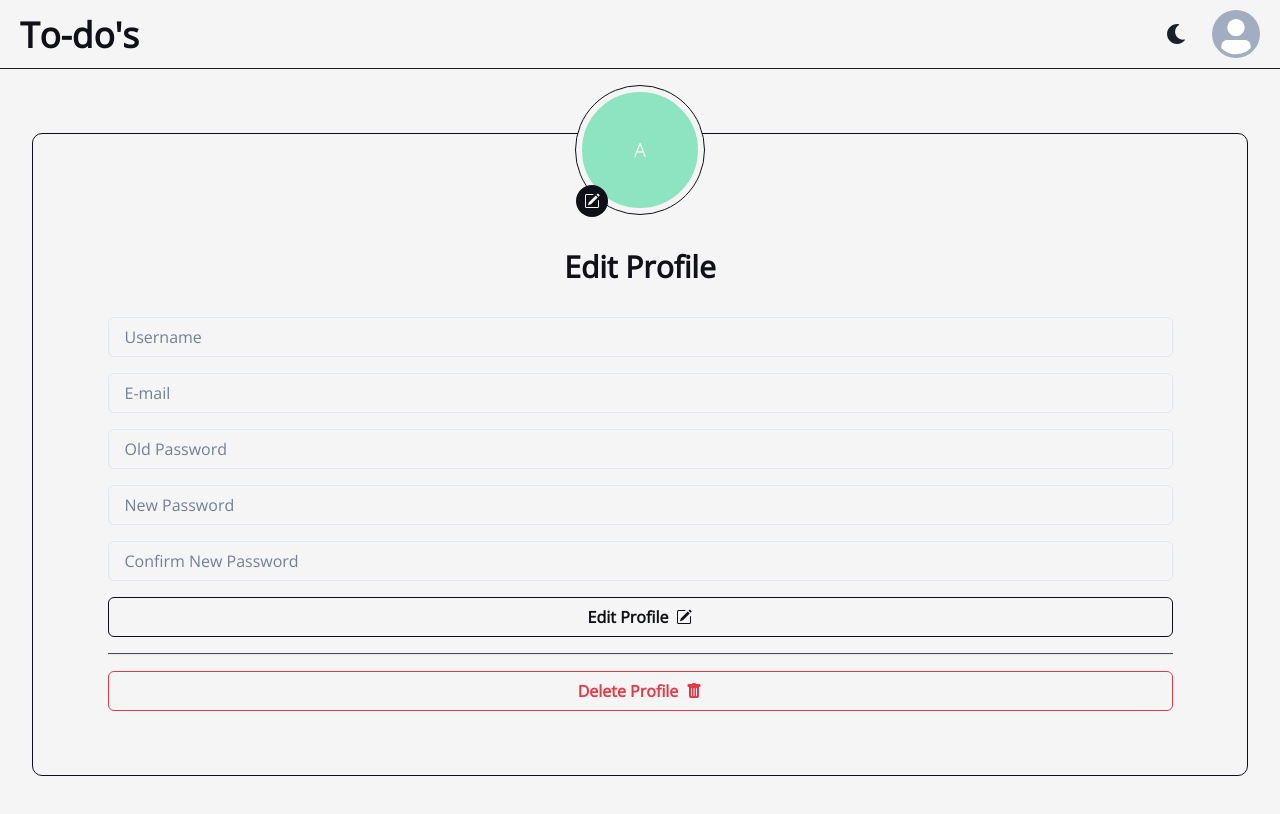
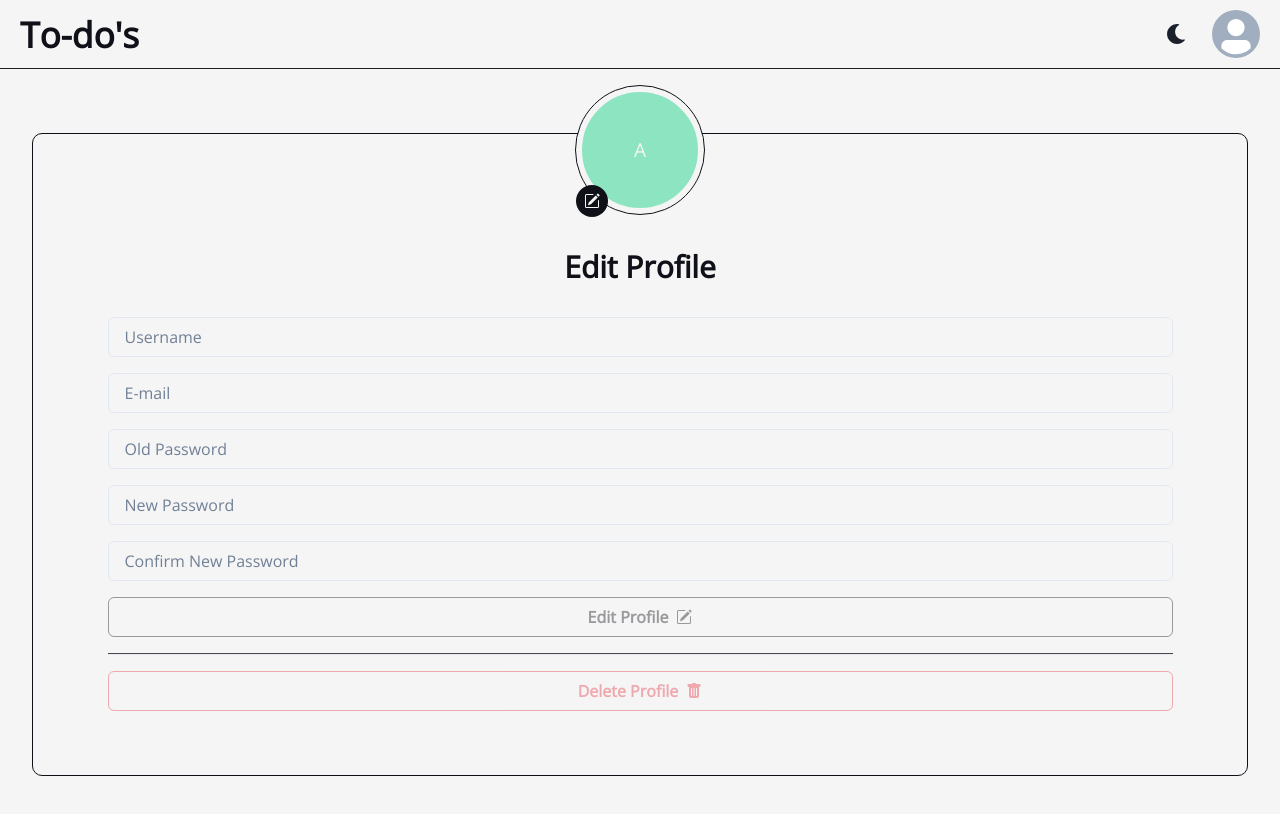
Before and after one commit to Antoni0o/todo-app, a Next.js app in the folder frontend/: page /edit-profile in a window 1280 px wide. Shown: the top 814 px of the page. Built offline with nearby package versions, Linux system fonts and the light colour scheme; sample sign-in values are in the browser's storage.

Commit message:
WIP: Set Buttons Disabled

```diff
--- a/frontend/src/components/EditProfileContent.tsx
+++ b/frontend/src/components/EditProfileContent.tsx
@@ -161,6 +161,7 @@ const EditProfileContent = () => {
           />
           <Flex flexDir="column" marginTop="1em" gap="1rem">
             <Button
+              isDisabled
               isLoading={isLoading}
               type="submit"
               variant="outline"
@@ -181,8 +182,8 @@ const EditProfileContent = () => {
               bg={colorMode == "dark" ? "light.200" : "dark.300"}
             />
             <Button
+              isDisabled
               isLoading={isLoading}
-              type="submit"
               variant="outline"
               borderColor="danger.200"
               color="danger.200"
```
